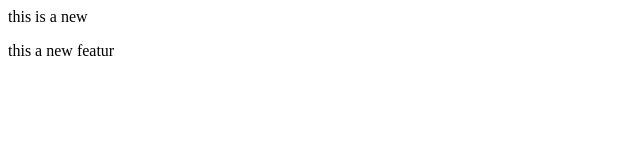
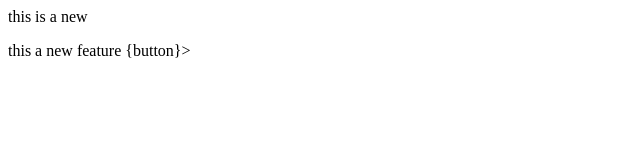
Before and after one commit to sahu-durga/localrepo, a plain HTML site: page index.html in a window 1280 px wide. Shown: the full height of the page, 0-640 px from the left. Drawn offline with Linux system fonts and the light colour scheme.

Commit message:
add buttton

```diff
--- a/index.html
+++ b/index.html
@@ -1,3 +1,3 @@
 <p> this is a new </p>
-<p>this a new featur
+<p>this a new feature {button}>
 </p>
```
